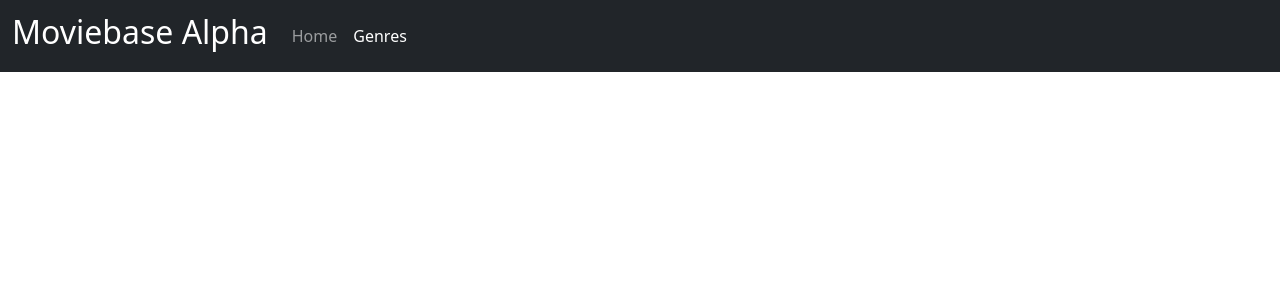
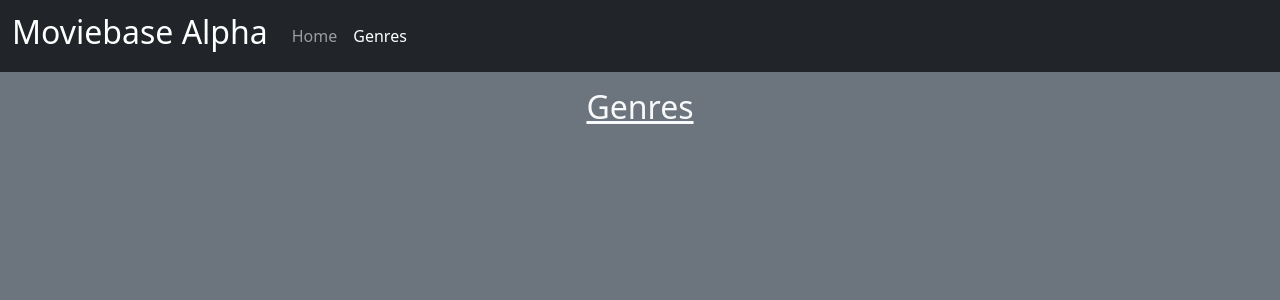
Before and after one commit to johlay/moviebase-alpha, a React (Create React App) app: page /genres in a window 1280 px wide. Shown: the top 300 px of the page. Built offline with nearby package versions, Linux system fonts and the light colour scheme.

Commit message:
Changed default bg color of App.

```diff
--- a/src/App.jsx
+++ b/src/App.jsx
@@ -2,10 +2,15 @@ import { BrowserRouter, Route, Switch } from "react-router-dom";
 import { QueryClient, QueryClientProvider } from "react-query";
 import { ReactQueryDevtools } from "react-query/devtools";
 import Navigation from "./components/navigation/Navigation";
+import HomePage from "./pages/HomePage";
+import GenresPage from "./pages/GenresPage";
 
 function App() {
   // create a react query - client
   const queryClient = new QueryClient();
+
+  // change background color of whole app.
+  document.body.className = "bg-secondary";
 
   return (
     <QueryClientProvider client={queryClient}>
@@ -14,7 +19,15 @@ function App() {
       <div className="App">
         <BrowserRouter>
           <Navigation />
-          <Switch>{/* <Route exact path="/"></Route> */}</Switch>
+          <Switch>
+            <Route exact path="/">
+              <HomePage />
+            </Route>
+
+            <Route path="/genres">
+              <GenresPage />
+            </Route>
+          </Switch>
         </BrowserRouter>
       </div>
     </QueryClientProvider>
--- /dev/null
+++ b/src/pages/GenresPage.jsx
@@ -0,0 +1,13 @@
+import Container from "react-bootstrap/Container";
+
+const GenresPage = () => {
+  return (
+    <Container className="my-3">
+      <h2 className="text-center text-light">
+        <u>Genres</u>
+      </h2>
+    </Container>
+  );
+};
+
+export default GenresPage;
```
